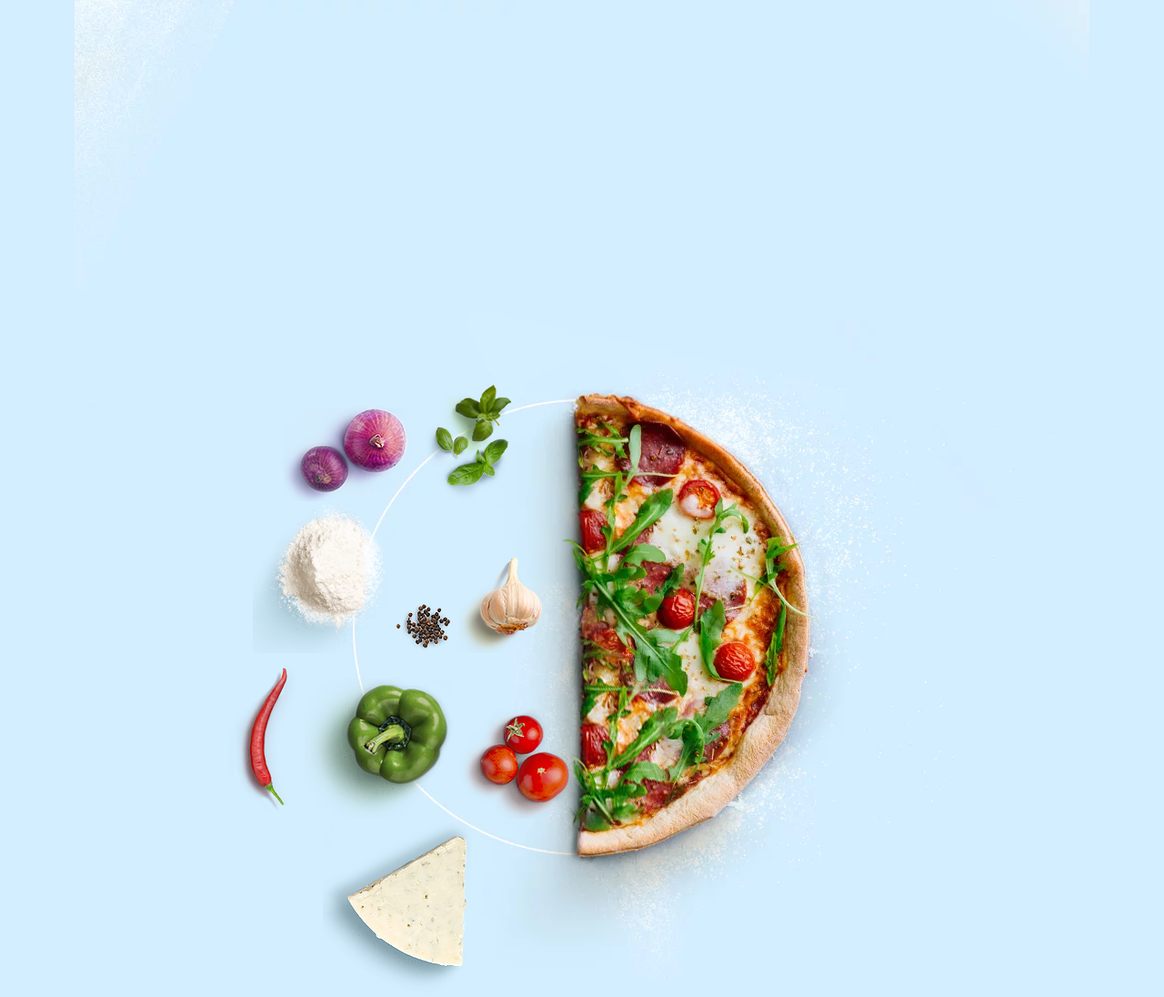
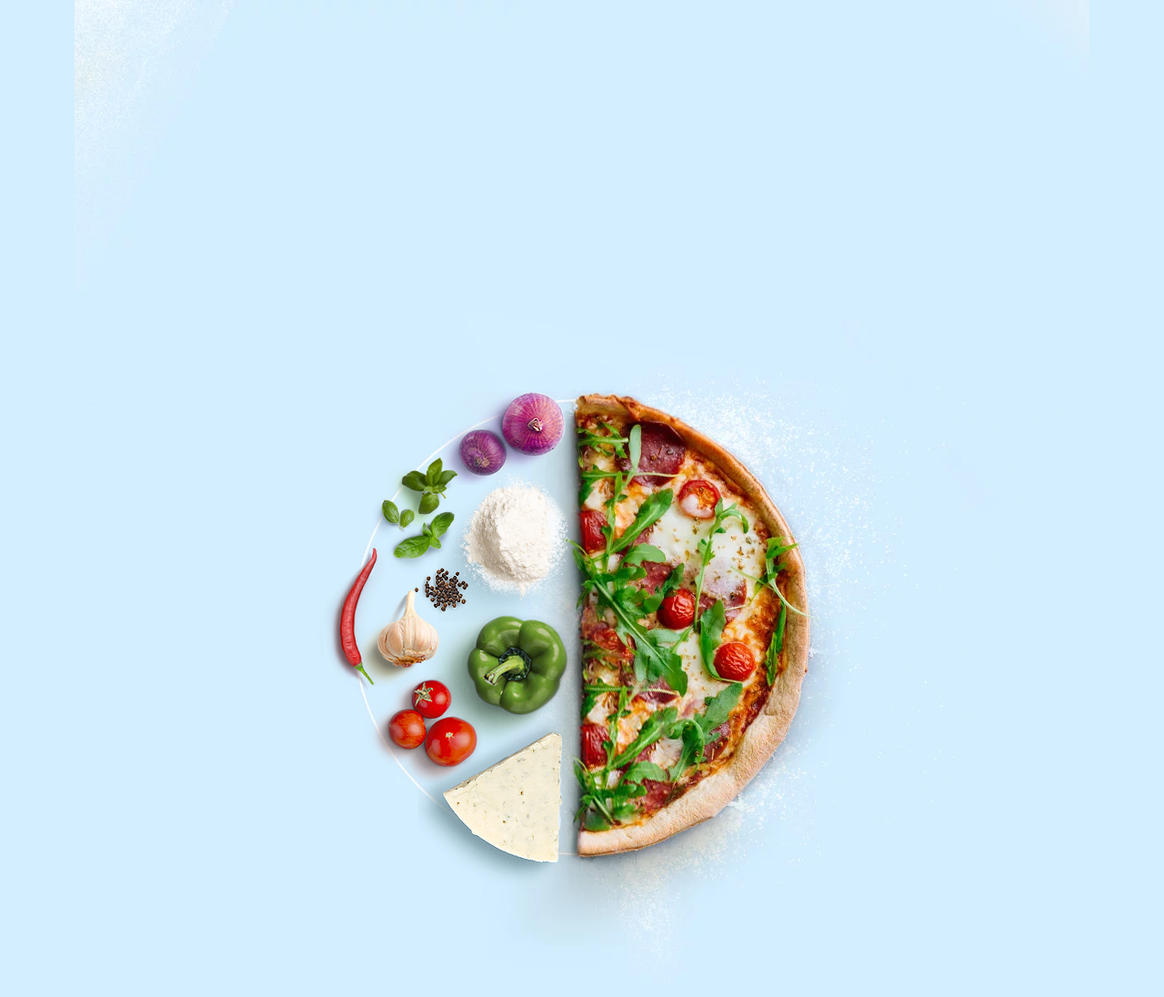
Before and after one commit to basv1996/scrollytelling-scrollmagic, a plain HTML site: page index.html in a window 1280 px wide. Shown: the top 1096 px of the page at 91% size. Drawn offline with nearby package versions, Linux system fonts and the light colour scheme; a script that the page names is missing.

Commit message:
aligned pizza ingredients closer to the pizza half

```diff
--- a/styles/style.css
+++ b/styles/style.css
@@ -27,3 +27,57 @@ body {
      height: 530px;
      top: 420px;
   }
+
+  .section_1_01 {
+    position: absolute;
+    top: 10px;
+    right: 10px;
+  }
+
+  .section_1_02 {
+    position: absolute;
+    top: 80px;
+    right: 130px;
+  }
+
+  .section_1_03 {
+    position: absolute;
+    top: 100px;
+    right: 10px;
+  }
+
+  .section_1_04 {
+    position: absolute;
+    top: 200px;
+    right: 120px;
+  }
+
+  .section_1_05 {
+    position: absolute;
+    top: 225px;
+    right: 150px;
+  }
+
+  .section_1_06 {
+    position: absolute;
+    top: 170px;
+    right: 210px;
+  }
+
+  .section_1_07 {
+    position: absolute;
+    top: 250px;
+    right: 10px;
+  }
+
+  .section_1_08 {
+    position: absolute;
+    top: 320px;
+    right: 110px;
+  }
+
+  .section_1_09 {
+    position: absolute;
+    top: 370px;
+    right: 10px;
+  }
```
